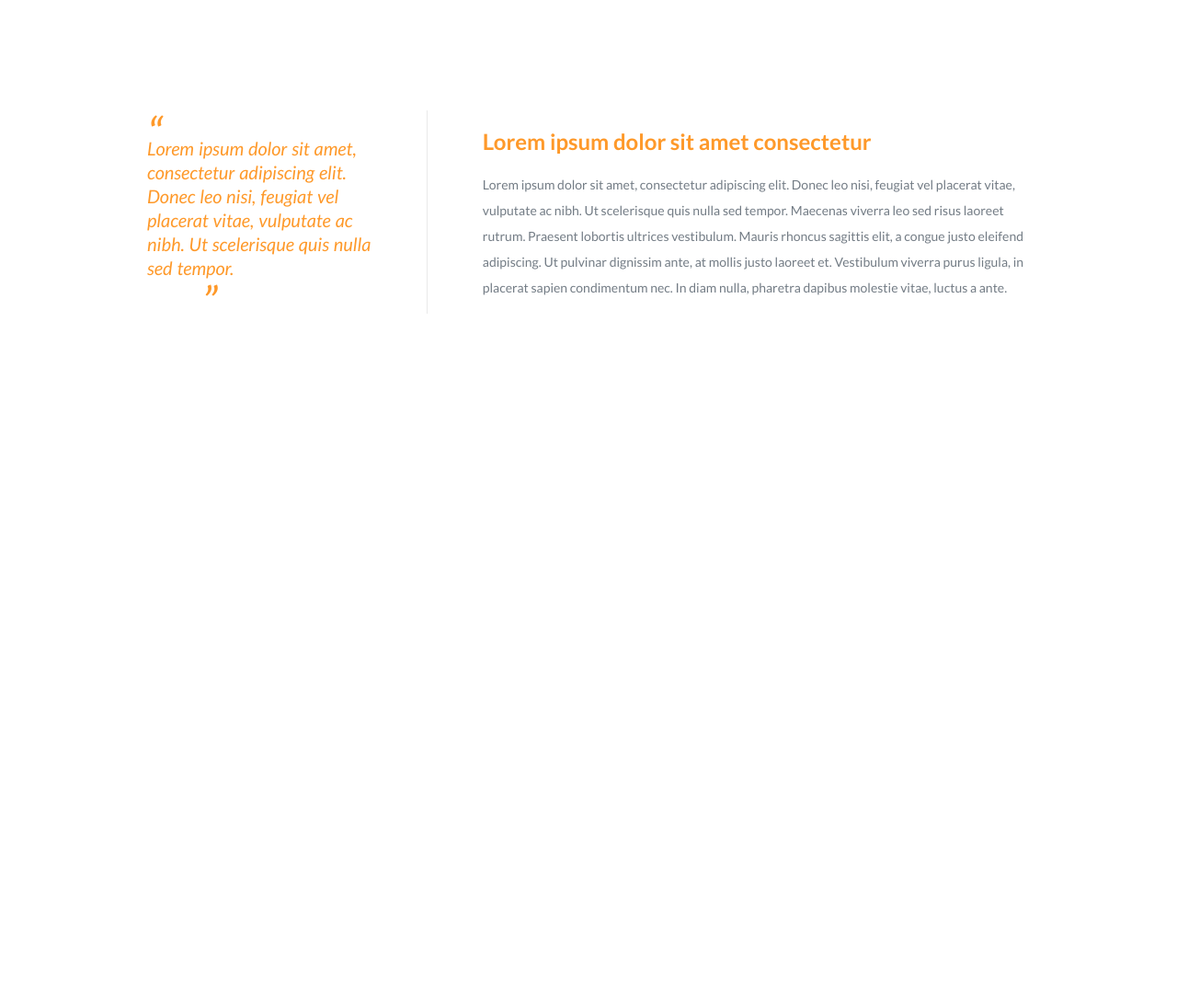
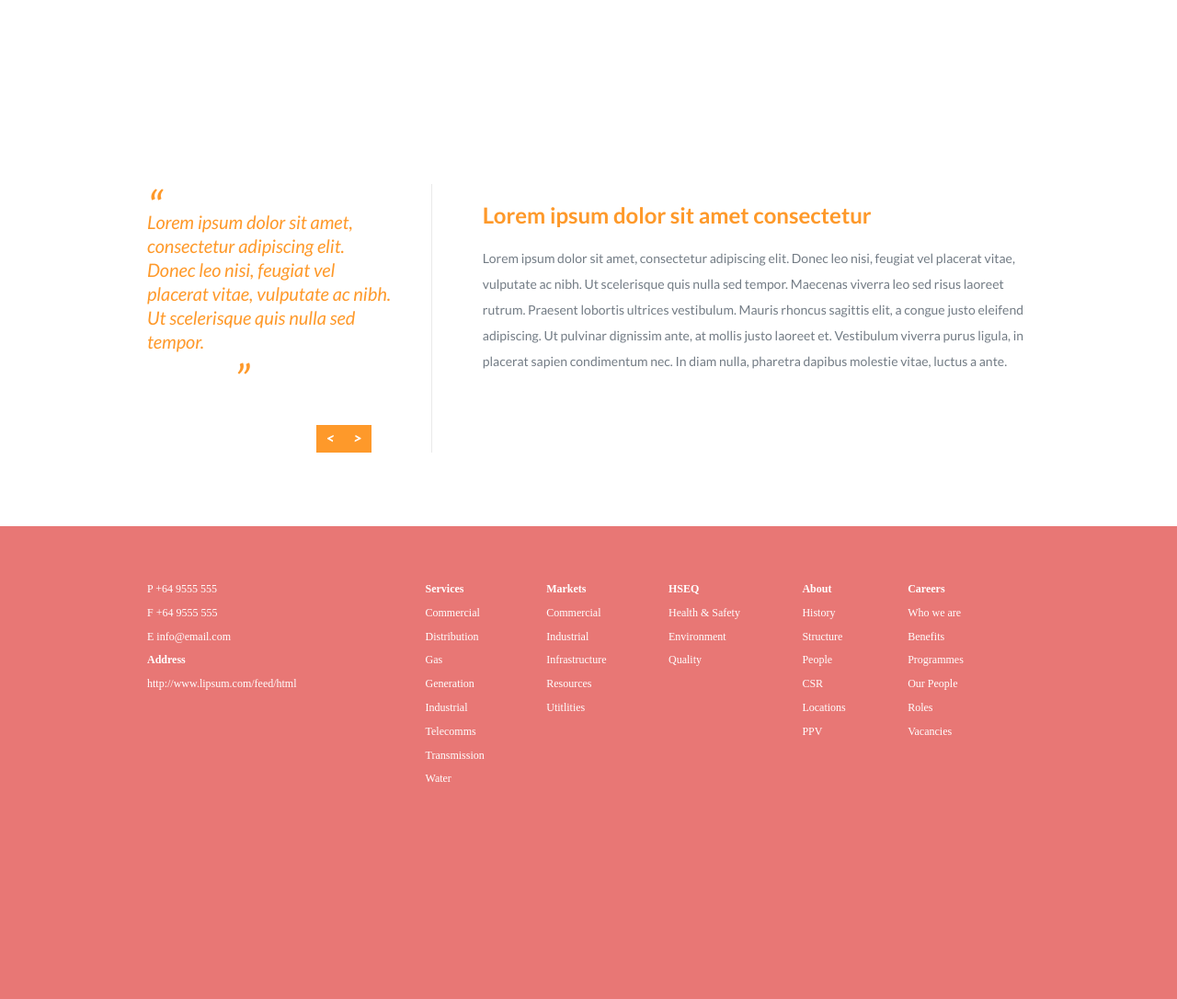
Before and after one commit to YukitoWeiss/Organic-site, a website built with webpack: page app/index.html in a window 1280 px wide. Shown: the part 680-1766 px from the top of the page at 92% size. Before the commit the page ends 1021 px from the top, so only its background shows below. Built offline with nearby package versions, Linux system fonts and the light colour scheme; files whose address does not match are found by name; a web font is replaced by a local one.

Commit message:
Completed first layout

```diff
--- a/app/assets/styles/base/_global.css
+++ b/app/assets/styles/base/_global.css
@@ -7,6 +7,10 @@ body {
     width: 100%;
     max-width: 960px;
     margin: 0 auto;
+}
+
+.section {
+  padding: 80px 0;
 }
 
 .svg {
--- /dev/null
+++ b/app/assets/styles/modules/_footer.css
@@ -0,0 +1,40 @@
+.footer {
+    background-color: #e87775;
+    padding: 50px 0 220px 0;
+    font-family: Droid Sans;
+
+    &__inner {
+        display: flex;
+    }
+    &__contacts {
+        width: 28%;
+        text-align-last: left;
+}
+
+    &__links {
+        display: flex;
+        justify-content: space-around;
+        width: 68%;
+    }
+
+    &__title {
+        font-weight: bold;
+        margin-top: 0;
+    }
+
+    ul {
+        list-style: none;
+        font-size: 12px;
+        padding-left: 0;
+        margin-top: 0;
+    }
+
+    li {
+        margin-top: 12px;
+    }
+
+    li a {
+        text-decoration: none;
+        color: white;
+    }
+}
--- a/app/assets/styles/modules/_info.css
+++ b/app/assets/styles/modules/_info.css
@@ -7,6 +7,8 @@
         width: 28%;
         font-style: italic;
         color: #fe992a;
+        padding-right: 40px;
+        border-right: 1px solid #eaeaea;
 
         span {
             display: block;
@@ -15,25 +17,23 @@
             margin-bottom: -20px;
         }
 
-        span:last-child {
+        span.info__quote--close {
             transform: rotate(180deg);
             text-align: right;
-            padding-right: 65px;
+            padding-right: 100px;
             margin-bottom: 0;
-            margin-top: -25px;
+            margin-top: -20px;
         }
 
         div {
             font-size: 20px;
             line-height: 1.3;
-            word-spacing: 1px;
         }
     }
 
     &__content {
         width: 62%;
-        padding-left: 60px;
-        border-left: 1px solid #eaeaea;
+        padding-left: 6px;
 
         h2 {
             font-size: 24px;
@@ -47,4 +47,27 @@
             line-height: 2;
         }
     }
+
+    .slider__wrap {
+        display: flex;
+        justify-content: flex-end;
+        padding: 50px 25px 0 0;
+    }
+
+    .slider {
+        display: flex;
+        justify-content: center;
+        align-items: center;
+        font-weight: 700;
+        font-size: 15px;
+        width: 30px;
+        height: 30px;
+        color: #fff;
+        background-color: #fe992a;
+    }
+
+    .slider:hover {
+        cursor: pointer;
+        background-color: #ffba6e;
+    }
 }
--- a/app/assets/styles/styles.css
+++ b/app/assets/styles/styles.css
@@ -4,3 +4,4 @@
 @import 'modules/_header';
 @import 'modules/_intro';
 @import 'modules/_info';
+@import 'modules/_footer';
--- a/app/index.html
+++ b/app/index.html
@@ -7,6 +7,11 @@
     <link
       href="https://fonts.googleapis.com/css2?family=Lato:ital,wght@0,300;0,400;0,700;1,400&display=swap"
       rel="stylesheet"
+    />
+    <link
+      rel="stylesheet"
+      type="text/css"
+      href="//fonts.googleapis.com/css?family=Droid+Sans"
     />
     <link
       rel="stylesheet"
@@ -70,13 +75,17 @@
       <div class="container">
         <div class="info">
           <div class="info__quote">
-            <span>“</span>
+            <span class="info__quote--open">“</span>
             <div>
               Lorem ipsum dolor sit amet, consectetur adipiscing elit. Donec leo
               nisi, feugiat vel placerat vitae, vulputate ac nibh. Ut
               scelerisque quis nulla sed tempor.
             </div>
-            <span>“</span>
+            <span class="info__quote--close">“</span>
+            <div class="slider__wrap">
+              <div class="slider"><</div>
+              <div class="slider">></div>
+            </div>
           </div>
           <div class="info__content">
             <h2 class="info__content-title">
@@ -97,6 +106,144 @@
       </div>
     </section>
 
+    <footer class="footer">
+      <div class="container">
+        <div class="footer__inner">
+          <div class="footer__contacts">
+            <ul>
+              <li>P +64 9555 555</li>
+              <li>F +64 9555 555</li>
+              <li>E info@email.com</li>
+            </ul>
+
+            <ul>
+              <li class="footer__title">Address</li>
+              <li>
+                <a class="footer__link" href="http://www.lipsum.com/feed/html"
+                  >http://www.lipsum.com/feed/html</a
+                >
+              </li>
+            </ul>
+          </div>
+          <div class="footer__links">
+            <div class="footer__links-item">
+              <ul>
+                <li class="footer__title">Services</li>
+                <li>
+                  <a class="footer__link" href="#">Commercial</a>
+                </li>
+                <li>
+                  <a class="footer__link" href="#">Distribution</a>
+                </li>
+                <li>
+                  <a class="footer__link" href="#">Gas</a>
+                </li>
+                <li>
+                  <a class="footer__link" href="#">Generation</a>
+                </li>
+                <li>
+                  <a class="footer__link" href="#">Industrial</a>
+                </li>
+                <li>
+                  <a class="footer__link" href="#">Telecomms</a>
+                </li>
+                <li>
+                  <a class="footer__link" href="#">Transmission</a>
+                </li>
+                <li>
+                  <a class="footer__link" href="#">Water</a>
+                </li>
+              </ul>
+            </div>
+
+            <div class="footer__links-item">
+              <ul>
+                <li class="footer__title">Markets</li>
+                <li>
+                  <a class="footer__link" href="#">Commercial</a>
+                </li>
+                <li>
+                  <a class="footer__link" href="#">Industrial</a>
+                </li>
+                <li>
+                  <a class="footer__link" href="#">Infrastructure</a>
+                </li>
+                <li>
+                  <a class="footer__link" href="#">Resources</a>
+                </li>
+                <li>
+                  <a class="footer__link" href="#">Utitlities</a>
+                </li>
+              </ul>
+            </div>
+
+            <div class="footer__links-item">
+              <ul>
+                <li class="footer__title">HSEQ</li>
+                <li>
+                  <a class="footer__link" href="#">Health & Safety</a>
+                </li>
+                <li>
+                  <a class="footer__link" href="#">Environment</a>
+                </li>
+                <li>
+                  <a class="footer__link" href="#">Quality</a>
+                </li>
+              </ul>
+            </div>
+
+            <div class="footer__links-item">
+              <ul>
+                <li class="footer__title">About</li>
+                <li>
+                  <a class="footer__link" href="#">History</a>
+                </li>
+                <li>
+                  <a class="footer__link" href="#">Structure</a>
+                </li>
+                <li>
+                  <a class="footer__link" href="#">People</a>
+                </li>
+                <li>
+                  <a class="footer__link" href="#">CSR</a>
+                </li>
+                <li>
+                  <a class="footer__link" href="#">Locations</a>
+                </li>
+                <li>
+                  <a class="footer__link" href="#">PPV</a>
+                </li>
+              </ul>
+            </div>
+
+            <div class="footer__links-item">
+              <ul>
+                <li class="footer__title">Careers</li>
+                <li>
+                  <a class="footer__link" href="#">Who we are</a>
+                </li>
+                <li>
+                  <a class="footer__link" href="#">Benefits</a>
+                </li>
+                <li>
+                  <a class="footer__link" href="#">Programmes</a>
+                </li>
+                <li>
+                  <a class="footer__link" href="#">Our People</a>
+                </li>
+                <li>
+                  <a class="footer__link" href="#">Roles</a>
+                </li>
+                <li>
+                  <a class="footer__link" href="#">Vacancies</a>
+                </li>
+              </ul>
+            </div>
+          </div>
+        </div>
+      </div>
+    </footer>
+
     <script src="bundled.js"></script>
   </body>
 </html>
```
